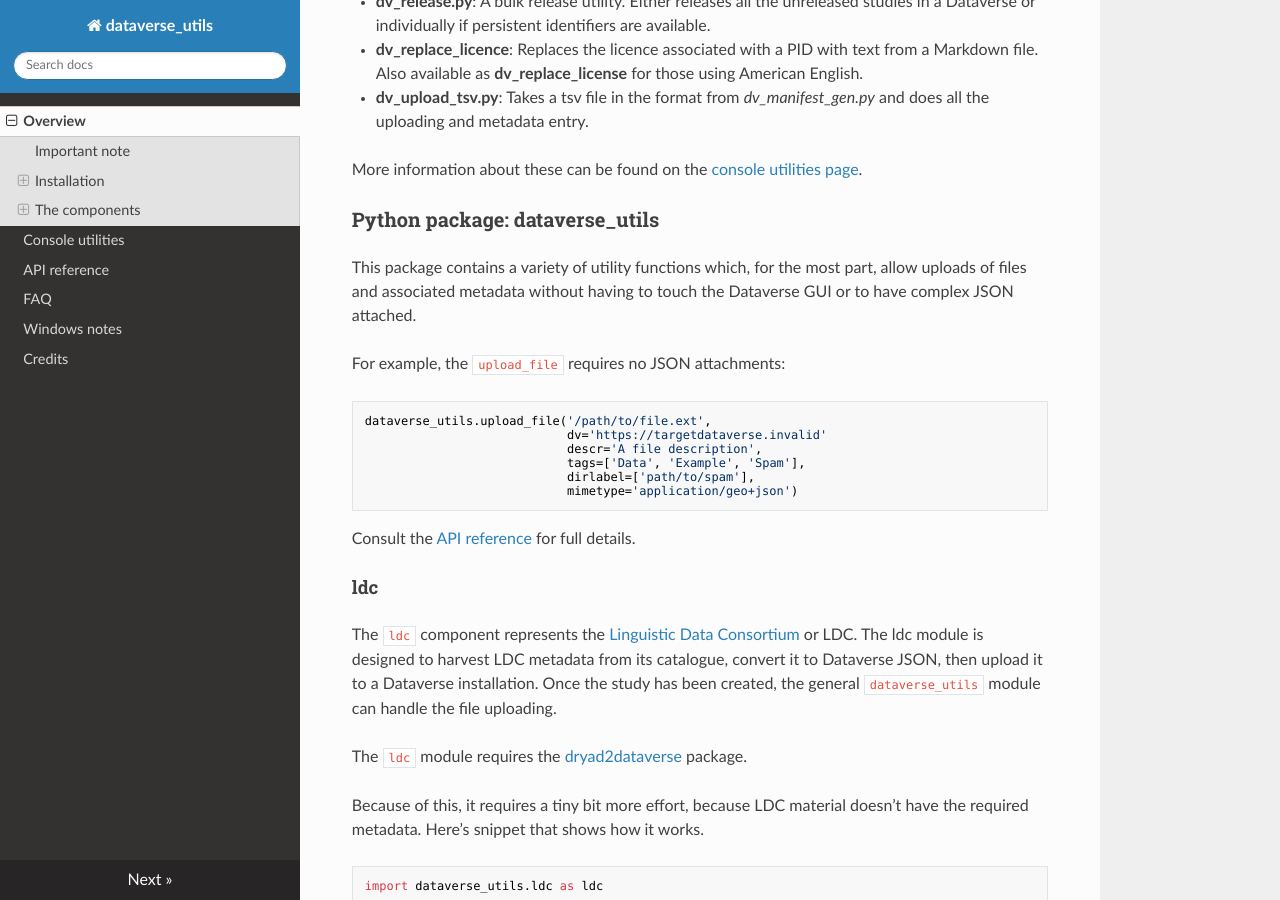
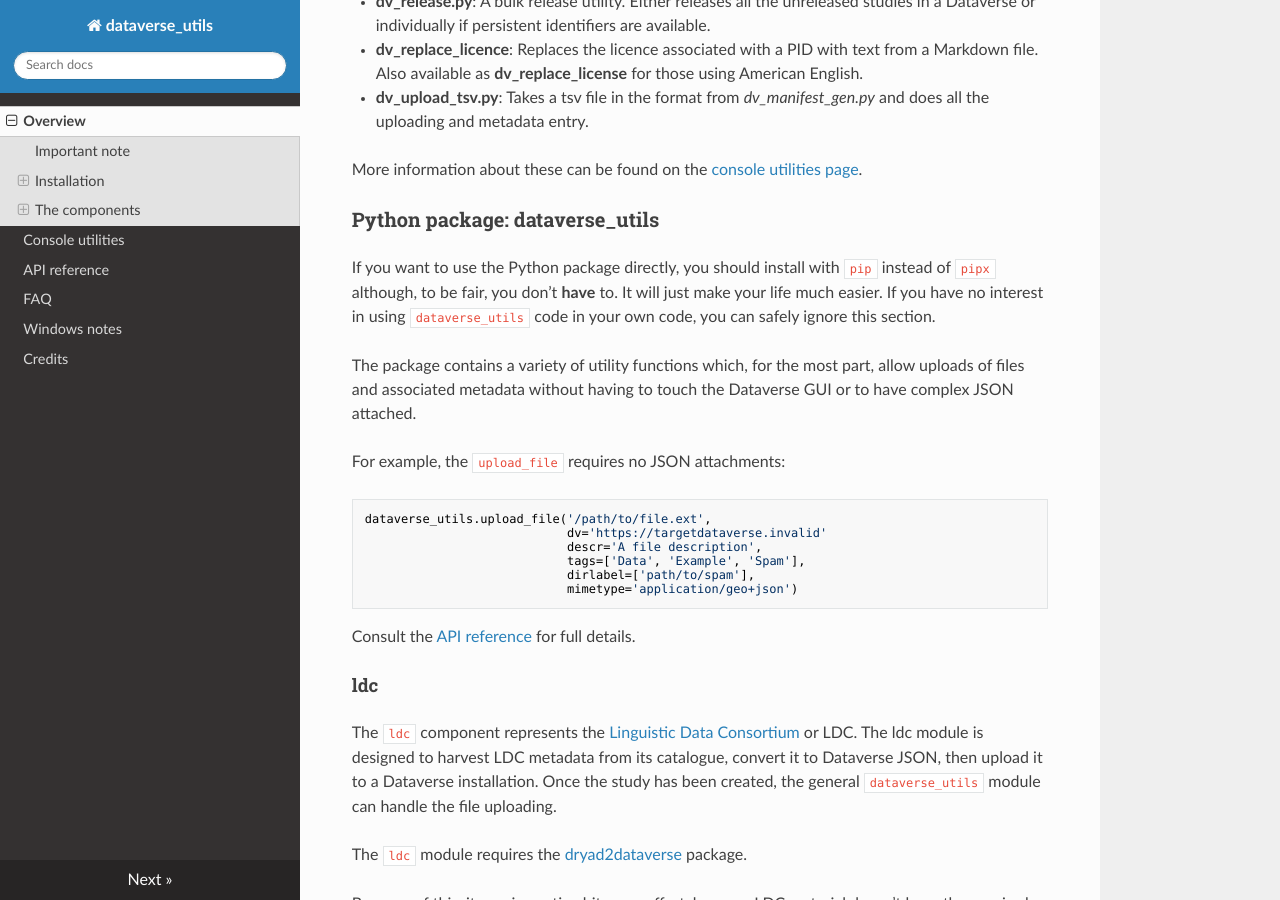
Before and after one commit to ubc-library-rc/dataverse_utils, an MkDocs documentation site: the page built from docs/index.md, in a window 1280 px wide and 900 px high, scrolled down 2313 px. Built offline with MkDocs 1.6.1, drawn with Linux system fonts in a browser that asks for light colours; nearby versions of some CDN libraries.

Commit message:
Clarified pip vs pipx use cases

```diff
--- a/docs/index.md
+++ b/docs/index.md
@@ -87,7 +87,9 @@
 
 ### Python package: dataverse_utils
 
-This package contains a variety of utility functions which, for the most part, allow uploads of files and associated metadata without having to touch the Dataverse GUI or to have complex JSON attached.
+If you want to use the Python package directly, you should install with `pip` instead of `pipx` although, to be fair, you don't **have** to. It will just make your life much easier. If you have no interest in using `dataverse_utils` code in your own code, you can safely ignore this section.
+
+The package contains a variety of utility functions which, for the most part, allow uploads of files and associated metadata without having to touch the Dataverse GUI or to have complex JSON attached.
 
 For example, the `upload_file` requires no JSON attachments:
 
```
